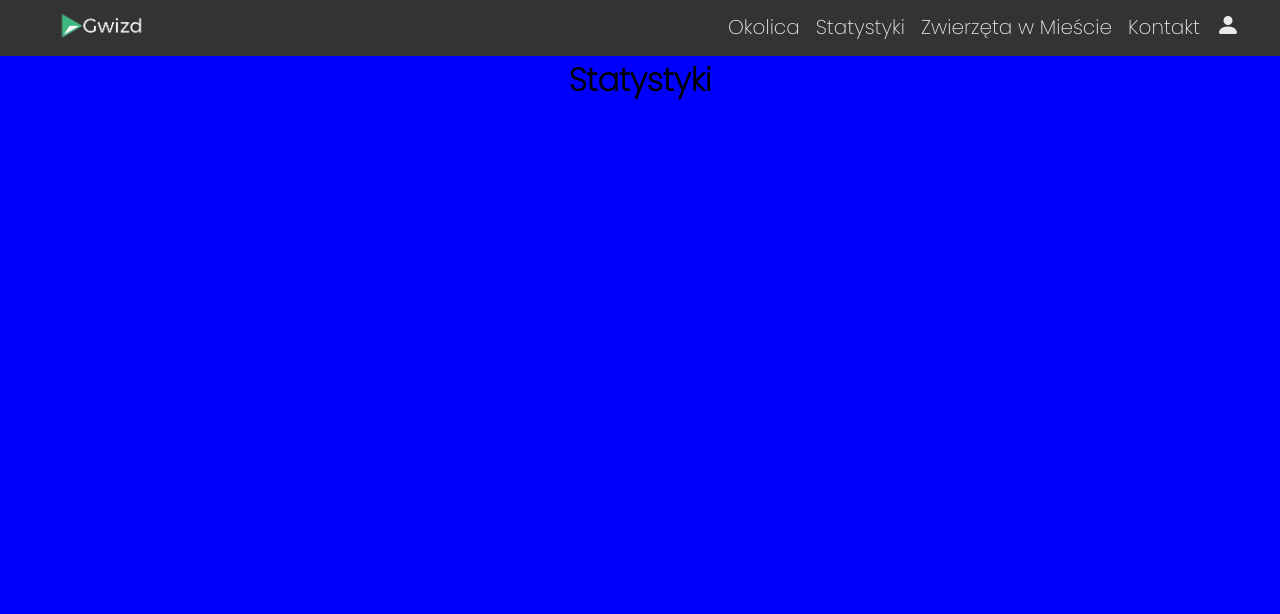
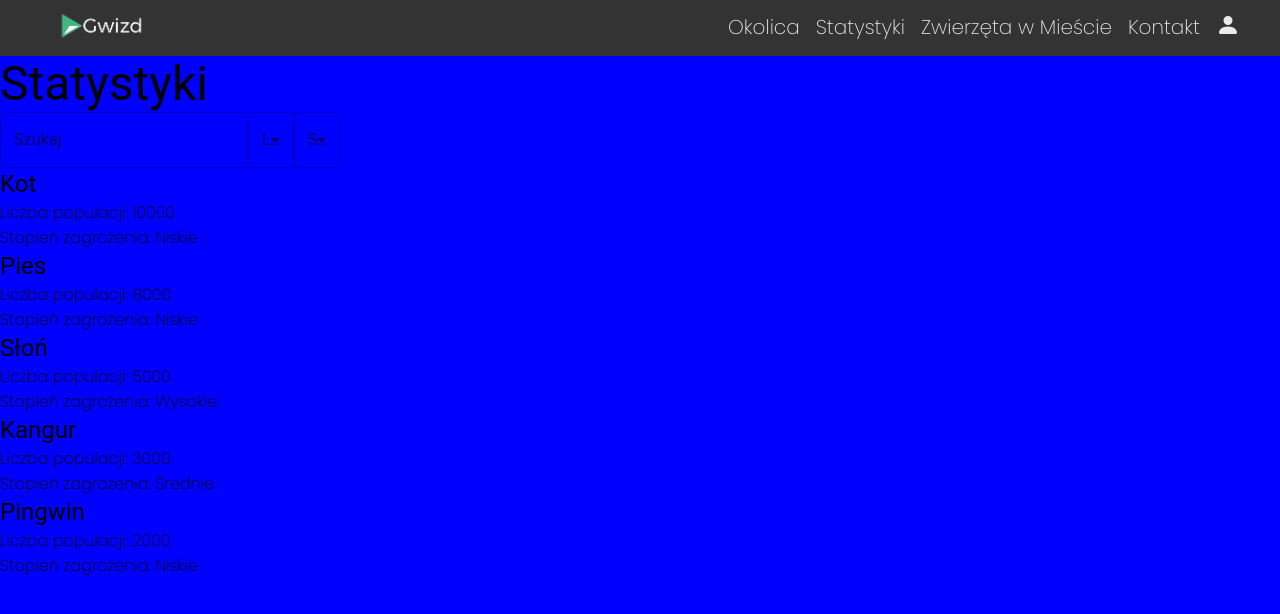
Before and after one commit to theImmortalCoders/gwizd-frontend, a Next.js app: page /statistic in a window 1280 px wide. Shown: the top 614 px of the page. Built offline with nearby package versions, Linux system fonts and the light colour scheme.

Commit message:
statistic1

```diff
--- a/package.json
+++ b/package.json
@@ -9,6 +9,10 @@
     "lint": "next lint"
   },
   "dependencies": {
+    "@emotion/react": "^11.11.1",
+    "@emotion/styled": "^11.11.0",
+    "@mui/icons-material": "^5.14.11",
+    "@mui/material": "^5.14.11",
     "@react-google-maps/api": "^2.19.2",
     "next": "latest",
     "react": "latest",
--- a/src/app/statistic/page.tsx
+++ b/src/app/statistic/page.tsx
@@ -1,9 +1,88 @@
+"use client";
+import React, { useState } from "react";
+import {
+  Typography,
+  TextField,
+  Button,
+  Select,
+  MenuItem,
+  FormControl,
+  InputLabel,
+} from "@mui/material";
 import styles from "./page.module.css";
 
+const animalData = [
+  { name: "Kot", population: 10000, threatLevel: "Niskie" },
+  { name: "Pies", population: 8000, threatLevel: "Niskie" },
+  { name: "Słoń", population: 5000, threatLevel: "Wysokie" },
+  { name: "Kangur", population: 3000, threatLevel: "Średnie" },
+  { name: "Pingwin", population: 2000, threatLevel: "Niskie" },
+];
+
 export default function Statistic() {
+  const [searchTerm, setSearchTerm] = useState("");
+  const [filterPopulation, setFilterPopulation] = useState("");
+  const [filterThreatLevel, setFilterThreatLevel] = useState("");
+
+  const filteredData = animalData.filter((animal) => {
+    return (
+      animal.name.toLowerCase().includes(searchTerm.toLowerCase()) &&
+      (filterPopulation === "" ||
+        animal.population >= parseInt(filterPopulation)) &&
+      (filterThreatLevel === "" || animal.threatLevel === filterThreatLevel)
+    );
+  });
+
   return (
     <div className={styles.statisticpagemain}>
-      <h1>Statystyki</h1>
+      <Typography variant="h3">Statystyki</Typography>
+
+      <div className={styles.filters}>
+        <TextField
+          label="Szukaj"
+          variant="outlined"
+          value={searchTerm}
+          onChange={(e) => setSearchTerm(e.target.value)}
+        />
+
+        <FormControl variant="outlined">
+          <InputLabel>Liczba populacji</InputLabel>
+          <Select
+            value={filterPopulation}
+            onChange={(e) => setFilterPopulation(e.target.value)}
+            label="Liczba populacji"
+          >
+            <MenuItem value="">Wszystkie</MenuItem>
+            <MenuItem value="1000">Powyżej 1000</MenuItem>
+            <MenuItem value="5000">Powyżej 5000</MenuItem>
+            <MenuItem value="10000">Powyżej 10000</MenuItem>
+          </Select>
+        </FormControl>
+
+        <FormControl variant="outlined">
+          <InputLabel>Stopień zagrożenia</InputLabel>
+          <Select
+            value={filterThreatLevel}
+            onChange={(e) => setFilterThreatLevel(e.target.value)}
+            label="Stopień zagrożenia"
+          >
+            <MenuItem value="">Wszystkie</MenuItem>
+            <MenuItem value="Niskie">Niskie</MenuItem>
+            <MenuItem value="Średnie">Średnie</MenuItem>
+            <MenuItem value="Wysokie">Wysokie</MenuItem>
+          </Select>
+        </FormControl>
+      </div>
+
+      <ul className={styles.animalList}>
+        {filteredData.map((animal, index) => (
+          <li key={index}>
+            <Typography variant="h5">{animal.name}</Typography>
+            <p>Liczba populacji: {animal.population}</p>
+            <p>Stopień zagrożenia: {animal.threatLevel}</p>
+          </li>
+        ))}
+      </ul>
     </div>
   );
 }
```
Also changed, not shown: src/app/maps/page.tsx (+29 -34 lines), src/app/statistic/przekierowanie/page.tsx (deleted, +0 -13 lines), 1 other file (tests, documents, lock files or other folders).
